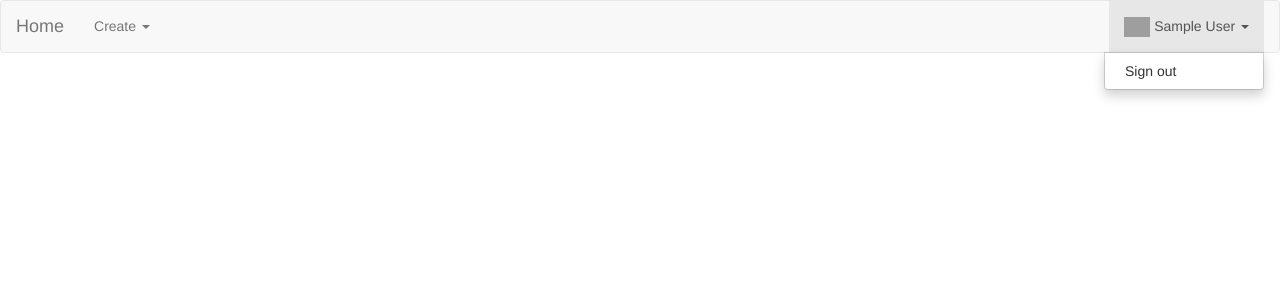
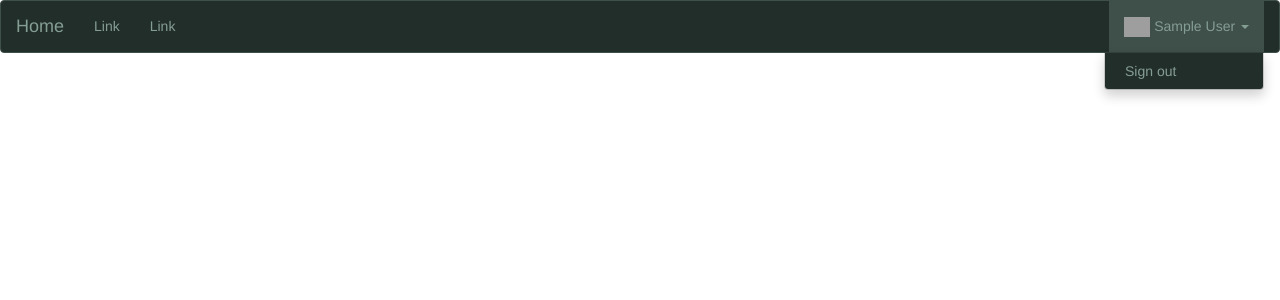
Before and after one commit to zhihaodev/udacity-projects, a Flask app: template app/templates/base.html in a window 1280 px wide, after a click that opens the changed part. Shown: the top 300 px of the page. Run offline with Flask 2, Linux system fonts and the light colour scheme; the template is opened without the code that fills it, so the values that code supplies are empty; the visitor is signed in with stand-in values (Sample User, id 1); data comes from the database, SQL or seed files in the repository; parts of the project's set-up code (start-up, migrations or seed data) failed here and were passed over; some libraries are stand-ins or nearby versions; grey boxes are pictures that could not be loaded.

Commit message:
improve home page

```diff
--- a/app/templates/base.html
+++ b/app/templates/base.html
@@ -1,6 +1,92 @@
 {% extends "bootstrap/base.html" %}
 
 {% block title %}Item Catalog{% endblock %}
+
+{% block styles %}
+{{ super() }}
+<style>
+.navbar-default {
+  background-color: #222e2a;
+  border-color: #3f4f49;
+}
+.navbar-default .navbar-brand {
+  color: #859e94;
+}
+.navbar-default .navbar-brand:hover, .navbar-default .navbar-brand:focus {
+  color: #859e94;
+}
+.navbar-default .navbar-text {
+  color: #859e94;
+}
+.navbar-default .navbar-nav > li > a {
+  color: #859e94;
+}
+.navbar-default .navbar-nav > li > a:hover, .navbar-default .navbar-nav > li > a:focus {
+  color: #859e94;
+}
+.navbar-default .navbar-nav > li > .dropdown-menu {
+  background-color: #222e2a;
+}
+.navbar-default .navbar-nav > li > .dropdown-menu > li > a {
+  color: #859e94;
+}
+.navbar-default .navbar-nav > li > .dropdown-menu > li > a:hover,
+.navbar-default .navbar-nav > li > .dropdown-menu > li > a:focus {
+  color: #859e94;
+  background-color: #3f4f49;
+}
+.navbar-default .navbar-nav > li > .dropdown-menu > li > .divider {
+  background-color: #222e2a;
+}
+.navbar-default .navbar-nav > .active > a, .navbar-default .navbar-nav > .active > a:hover, .navbar-default .navbar-nav > .active > a:focus {
+  color: #859e94;
+  background-color: #3f4f49;
+}
+.navbar-default .navbar-nav > .open > a, .navbar-default .navbar-nav > .open > a:hover, .navbar-default .navbar-nav > .open > a:focus {
+  color: #859e94;
+  background-color: #3f4f49;
+}
+.navbar-default .navbar-toggle {
+  border-color: #3f4f49;
+}
+.navbar-default .navbar-toggle:hover, .navbar-default .navbar-toggle:focus {
+  background-color: #3f4f49;
+}
+.navbar-default .navbar-toggle .icon-bar {
+  background-color: #859e94;
+}
+.navbar-default .navbar-collapse,
+.navbar-default .navbar-form {
+  border-color: #859e94;
+}
+.navbar-default .navbar-link {
+  color: #859e94;
+}
+.navbar-default .navbar-link:hover {
+  color: #859e94;
+}
+.navbar-default .navbar-nav > li > a:hover{
+    background-color: #3f4f49;
+}
+
+@media (max-width: 767px) {
+  .navbar-default .navbar-nav .open .dropdown-menu > li > a {
+    color: #859e94;
+  }
+  .navbar-default .navbar-nav .open .dropdown-menu > li > a:hover, .navbar-default .navbar-nav .open .dropdown-menu > li > a:focus {
+    color: #859e94;
+  }
+  .navbar-default .navbar-nav .open .dropdown-menu > .active > a, .navbar-default .navbar-nav .open .dropdown-menu > .active > a:hover, .navbar-default .navbar-nav .open .dropdown-menu > .active > a:focus {
+    color: #859e94;
+    background-color: #3f4f49;
+  }
+
+}
+
+
+</style>
+{% endblock %}
+
 
 {% block navbar %}
 <nav class="navbar navbar-default">
@@ -17,13 +103,17 @@
 
     <div class="collapse navbar-collapse" id="bs-example-navbar-collapse-1">
       <ul class="nav navbar-nav">
-        <li class="dropdown">
+
+        <li><a href="#">Link <span class="sr-only">(current)</span></a></li>
+        <li><a href="#">Link</a></li>
+
+        <!-- <li class="dropdown">
           <a href="#" class="dropdown-toggle" data-toggle="dropdown" role="button" aria-haspopup="true" aria-expanded="false"> Create <span class="caret"></span></a>
           <ul class="dropdown-menu">
             <li><a href="#">Category</a></li>
             <li><a href="#">Item</a></li>
           </ul>
-        </li>
+        </li> -->
       </ul>
       <ul class="nav navbar-nav navbar-right">
         {% if current_user.is_authenticated() %}
```
Also changed, not shown: app/templates/index.html (+43 -3 lines).
